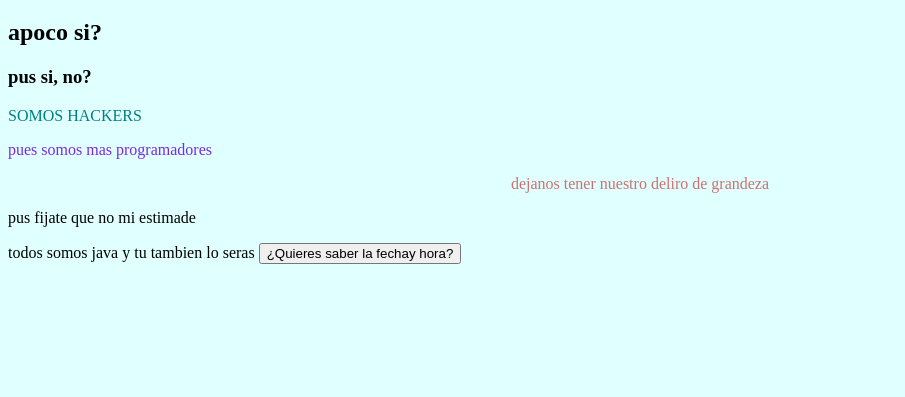
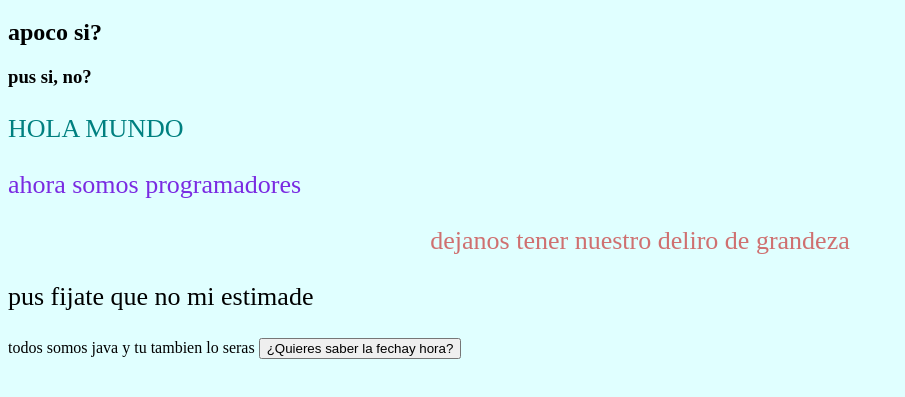
Before and after one commit to donitasdimbo/tareas_UEA5, a plain HTML site: page trabajo1/index.html in a window 1280 px wide. Shown: the part 61-458 px from the top of the page, without its empty margins (0-905 px from the left). Drawn offline with Linux system fonts and the light colour scheme.

Commit message:
cambios para tareas

```diff
--- a/index.html
+++ b/trabajo1/index.html
@@ -11,8 +11,8 @@
     <h2>apoco si? </h2>
     <h3>pus si, no? </h3>
 
-    <p>SOMOS HACKERS</p>
-    <p id = "parr1"> pues somos mas programadores </p>
+    <p>HOLA MUNDO</p>
+    <p id = "parr1"> ahora somos programadores </p>
 
     <p class="centrar"> dejanos tener nuestro deliro de grandeza </p>
 
--- a/script.js
+++ b/trabajo1/script.js
@@ -1,4 +1,4 @@
 
-console.log("invocaron al mago");
+console.log("hola JAVASCRIPT");
 window.alert("se adentran a territorio enemigo");
 document.write("todos somos java y tu tambien lo seras");
--- a/style.css
+++ b/trabajo1/style.css
@@ -1,6 +1,6 @@
 
 body{background-color: lightcyan ;}
 h1{color: burlywood;}
-p{color:teal;}
+p{color:teal; font-size: 26px ;}
 #parr1{color:rgb(122, 43, 226);}
 .centrar{text-align:center; color:rgba(200, 46, 46, 0.686); }
```
